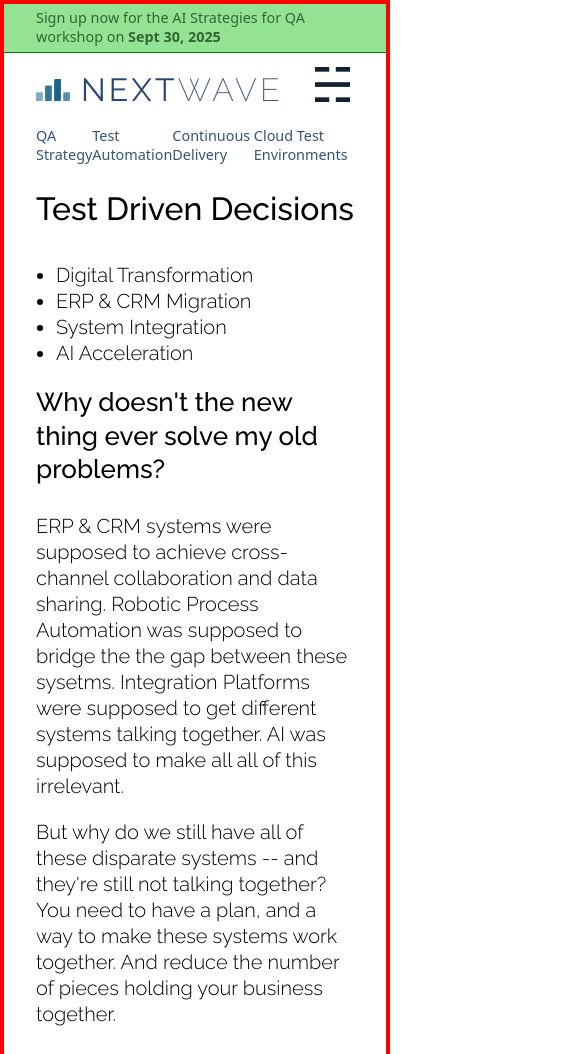
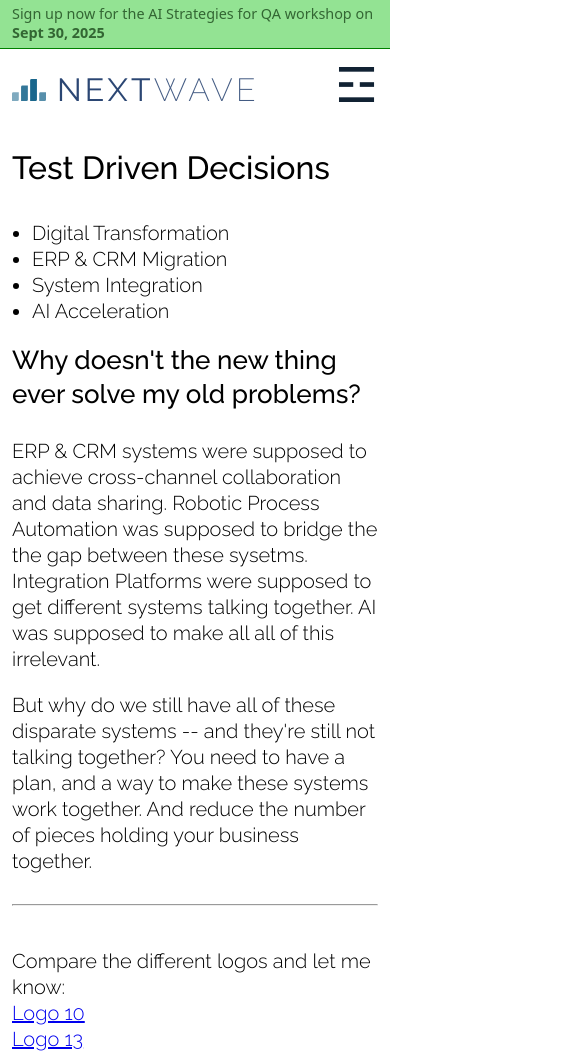
Before and after one commit to fijiaaron/nextwave, a plain HTML site: page public/index.html in a window 390 px wide. Shown: the top 1054 px of the page, 585 px wide, since content can reach past the window. Drawn offline with Linux system fonts and the light colour scheme.

Commit message:
mobile layout tweaks

```diff
--- a/public/css/common.css
+++ b/public/css/common.css
@@ -8,18 +8,6 @@ body {
 	box-sizing: border-box;
 }
 
-body > main, footer {
-		padding: 1rem 2rem;
-}
-
-
-header {
-	padding: 0;
-}
-
-header > * {
-	padding: 0 2rem;
-}
 
 h1 {
 	font-size: 2.0em;
--- a/public/css/header.css
+++ b/public/css/header.css
@@ -3,7 +3,7 @@
 header {
 	margin: 0;
 	padding: 0;
-	margin-bottom: 2cqmin;
+	margin-bottom: 1cqmin;
 }
 
 header > * {
@@ -25,7 +25,7 @@ header a:hover {
 	text-decoration: underline;
 }
 
-header #top-notice {
+header#top-header {
 	background-color: rgba(120, 220, 120, 0.8);
 
 	font-family: system-ui, sans-serif;
@@ -41,17 +41,17 @@ header #top-notice {
 	border-bottom: 1px solid green;
 }
 
-header #top-notice a {
+header#top-header a {
 	color: #336633;
 	text-decoration: none;
 }
 
-header #top-notice a:hover {
+header#top-header a:hover {
 	color: #006633;
 	text-decoration: underline;
 }
 
-header #main-header {
+header#main-header {
 
 	display: flex;
 	flex-direction: row;
@@ -59,18 +59,18 @@ header #main-header {
 	justify-content: space-between;
 }
 
-header #main-header #header-logo-container {
+header#main-header #header-logo-container {
 	/* don't grow or shrink */
 	flex: 0 0 auto;
 }
 
-header #main-header #header-menu-container {
+header#main-header #header-menu-container {
 	/* grow to take all remaining space */
 	flex: 1;
 	text-align: right;
 }
 
-header #secondary-header {
+header#secondary-header {
 	display: flex;
 	flex-direction: row;
 	align-items: center;
--- a/public/css/layout.css
+++ b/public/css/layout.css
@@ -1,17 +1,42 @@
 /* layout.css */
 
+/** small **/
 @media screen and (max-width: 799px) {
-	body { border: 4px solid red; }
-	#menu-small { display: flex; }
-	#menu-large { display: none; }
+	body {
+		/* border: 2px solid red;  */
+	}
 
 	header {
 		font-size:16px;
 	}
+
+	header > * {
+		padding: 0rem 0.75rem;
+	}
+
+
+	body > main, footer {
+		padding: 1rem 0.75rem;
+	}
+
+	#menu-small { display: flex; }
+	#menu-large { display: none; }
+
+	header#secondary-header {
+		display: none;
+	}
 }
 
+/** large **/
 @media screen and (min-width: 800px) {
-	body { border: 4px solid green; }
+	body {
+		/* border: 4px solid green;  */
+	}
+
+	body >  main, footer {
+		padding: 2rem 2rem;
+	}
+
 	#menu-small { display: none; }
 	#menu-large { display: inline-block; }
 }
--- a/public/index.html
+++ b/public/index.html
@@ -20,18 +20,18 @@
 		</script>
 	</head>
 	<body>
-		<header>
-			<!-- start #top-notice -->
+
+		<!-- start #top-header -->
+		<header id="top-header">
 			<!-- @TODO: display after scrolling -->
-			<div id="top-notice">
 				<a href="/workshops/ai-strategies-for-qa">
 					Sign up now for the AI Strategies for QA workshop on <b>Sept 30, 2025</b>
 				</a>
-			</div>
-			<!-- end #top offer -->
+		</header>
+		<!-- end #top header -->
 
 		<!-- start #main-header -->
-			<div id="main-header">
+		<header id="main-header">
 
 				<!-- start #header-logo-container -->
 				<div id="header-logo-container">
@@ -48,7 +48,10 @@
 				<div id="header-menu-container">
 					<nav id="menu-small">
 						<a id="menu-button" name="menu-button" href="#menu" onclick="toggleMenu();">
-							<span class="trigram">☵</span></a>
+							<!-- <span class="trigram">☵</span></a> -->
+							<span class="trigram">☲</span></a>
+							<!-- <span class="trigram">☰</span></a> -->
+
 					</nav>
 					<nav id="menu-large">
 						<a name="About" href="/about-next-wave"> About </a>
@@ -58,19 +61,18 @@
 				</div>
 				<!-- end #header-menu-container -->
 
-			</div>
+		</header>
 		<!-- end #main-header -->
 
+
 		<!-- start #secondary-header -->
-			<div id="secondary-header">
+		<header id="secondary-header">
 			<a name="QA Strategy" href="/qa-strategy"> QA Strategy </a>
 			<a name="Test Automation" href="/test-automation"> Test Automation </a>
 			<a name="Continuous Delivery" href="/continuous-delivery"> Continuous Delivery </a>
 			<a name="Cloud Test Environments" href="/cloud-test-environments"> Cloud Test Environments </a>
-			</div>
+		</header>
 		<!-- end #secondary-header -->
-
-		</header>
 
 
 		<main>
@@ -111,12 +113,12 @@
 
 
 			<div>
-				<img src="nextwave.png" align="middle" style="padding: 24px; border: 2px solid black; height: 400px"/>
+				<img src="nextwave.png" align="middle" style="padding: 24px; border: 2px solid black; width: 200px"/>
 				PNG
 			</div>
 
 			<div>
-				<img src="nextwave.svg" align="middle" style="padding: 24px; border: 2px solid black; height: 400px"/>
+				<img src="nextwave.svg" align="middle" style="padding: 24px; border: 2px solid black; width: 200px"/>
 				SVG
 			</div>
 
```
Also changed, not shown: public/css/styles.css (line endings or trailing spaces). Lines whose indentation alone changed are shown as unchanged.
